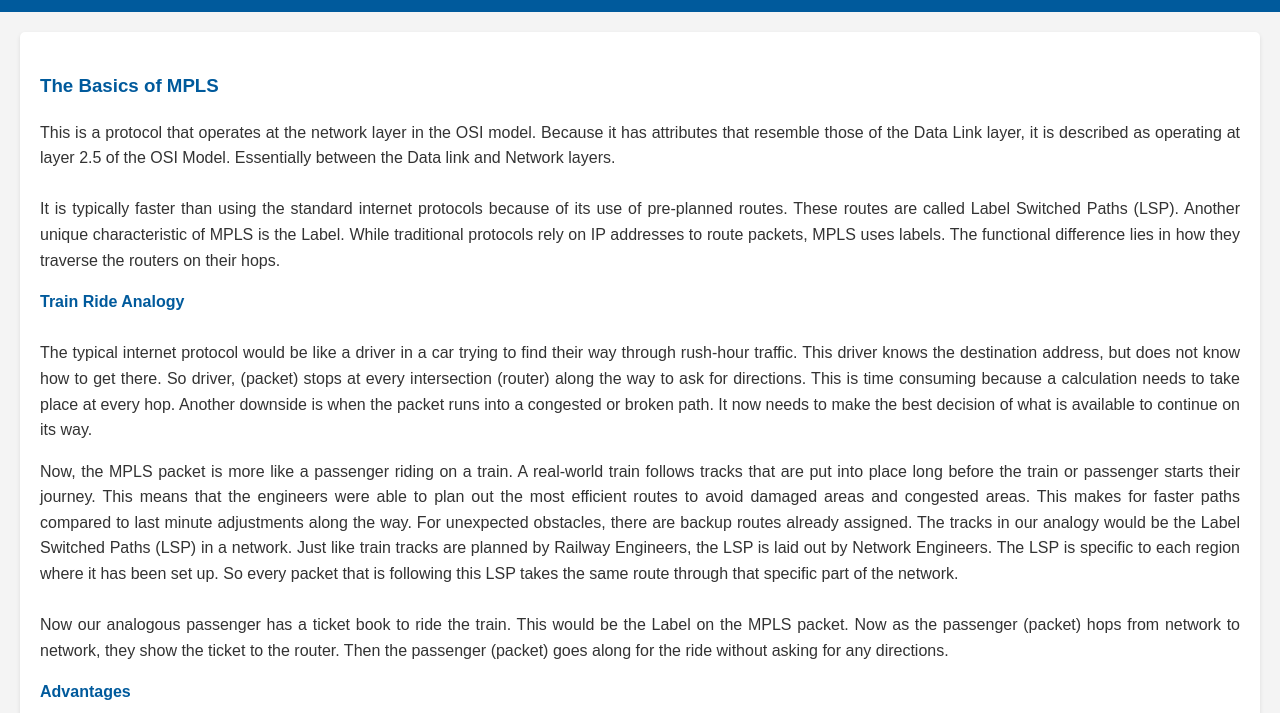
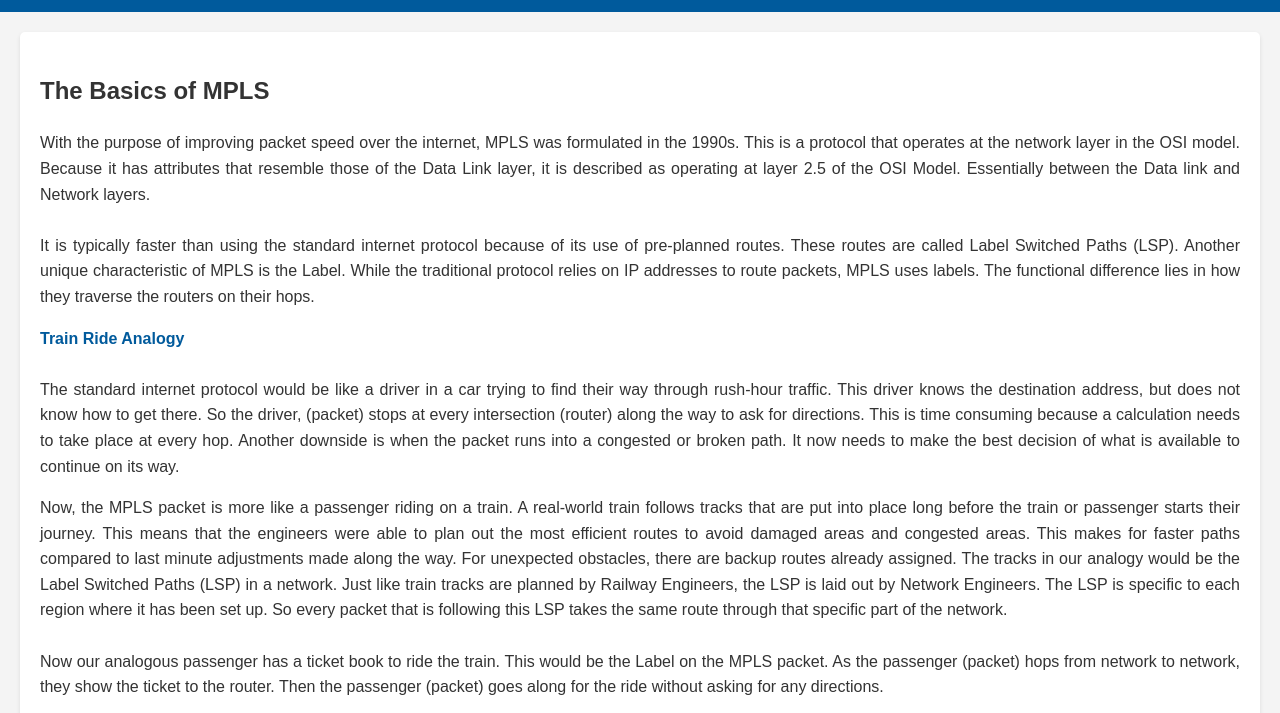
Before and after one commit to Proto-Realist/blog, a plain HTML site: page mpls.html in a window 1280 px wide. Shown: the part 84-797 px from the top of the page. Drawn offline with Linux system fonts and the light colour scheme.

Commit message:
Update mpls.html

```diff
--- a/mpls.html
+++ b/mpls.html
@@ -12,25 +12,26 @@
       </header>
       <main>
         <article>
-          <h3>The Basics of MPLS</h3>
-          <p>This is a protocol that operates at the network layer in the OSI model.
+          <h2>The Basics of MPLS</h2>
+          <p>With the purpose of improving packet speed over the internet, MPLS was formulated in the 1990s.
+            This is a protocol that operates at the network layer in the OSI model.
             Because it has attributes that resemble those of the Data Link layer, it is described as
             operating at layer 2.5 of the OSI Model. Essentially between the Data link and
             Network layers.<br><br>
 
-            It is typically faster than using the standard internet protocols because of its
+            It is typically faster than using the standard internet protocol because of its
             use of pre-planned routes. These routes are called Label Switched Paths (LSP).
-            Another unique characteristic of MPLS is the Label. While traditional protocols
-            rely on IP addresses to route packets, MPLS uses labels. The functional difference
+            Another unique characteristic of MPLS is the Label. While the traditional protocol
+            relies on IP addresses to route packets, MPLS uses labels. The functional difference
             lies in how they traverse the routers on their hops.
           </p>
           <p>
             <strong>Train Ride Analogy</strong>
             <br><br>
 
-            The typical internet protocol
+            The standard internet protocol
             would be like a driver in a car trying to find their way through rush-hour traffic.
-            This driver knows the destination address, but does not know how to get there. So
+            This driver knows the destination address, but does not know how to get there. So the
             driver, (packet) stops at every intersection (router) along the way to ask for
             directions. This is time consuming because a calculation needs to take place at
             every hop. Another downside is when the packet runs into a congested or broken
@@ -45,7 +46,7 @@
             follows tracks that are put into place long before the train or passenger starts
             their journey. This means that the engineers were able to plan out the most efficient
             routes to avoid damaged areas and congested areas. This makes for faster paths compared
-            to last minute adjustments along the way. For unexpected obstacles, there are backup
+            to last minute adjustments made along the way. For unexpected obstacles, there are backup
             routes already assigned. The tracks in our analogy would
             be the Label Switched Paths (LSP) in a network. Just like train tracks are planned
             by Railway Engineers, the LSP is laid out by Network Engineers.
@@ -54,7 +55,7 @@
             <br><br>
 
             Now our analogous passenger has a ticket book to ride the train. This would be the Label
-            on the MPLS packet. Now as the passenger (packet) hops from network to network, they show
+            on the MPLS packet. As the passenger (packet) hops from network to network, they show
             the ticket to the router. Then the passenger (packet) goes along for the ride without
             asking for any directions.
            </p>
@@ -75,7 +76,7 @@
             Now, the meaning of the name Multi-Protocol Label Switching. 'Multi Protocol' simply means that
             it is capable of encapsulating many different types of protocols. The 'Label Switching' part requires
             some explanation. In our earlier analogy, the label was much like a ticket that allowed the
-            packet to get onto the Label Switch Path (LSP).<br><br>
+            packet to get onto the Label Switched Path (LSP).<br><br>
 
             Because of the vastness of the internet, there are many individual LSPs that a packet may need
             travel to get to its destination. Each LSP requires a distinct label for the packet to travel
```
